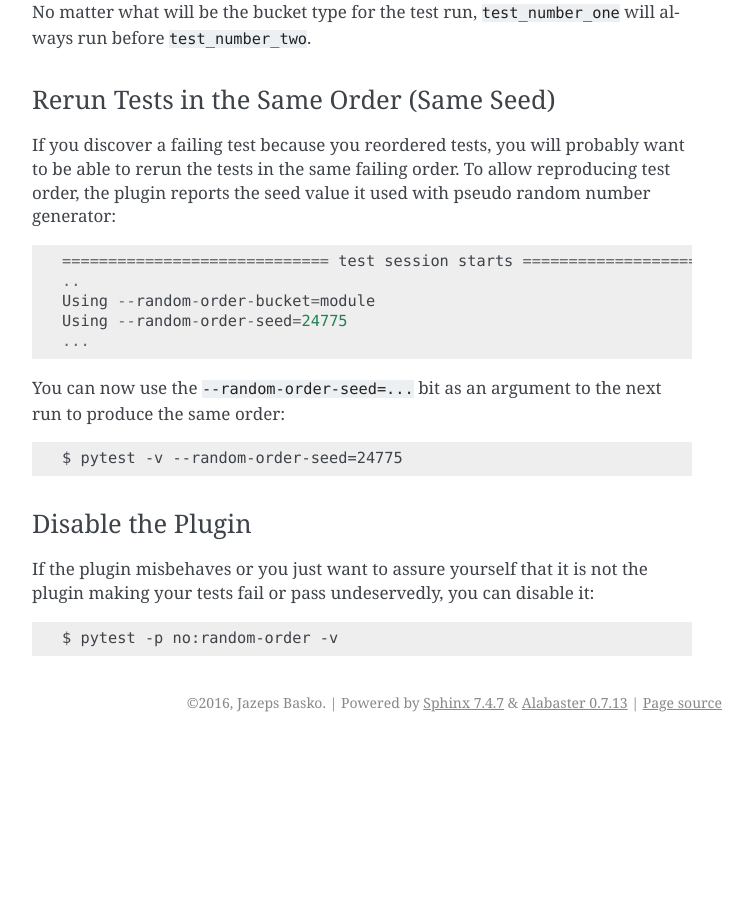
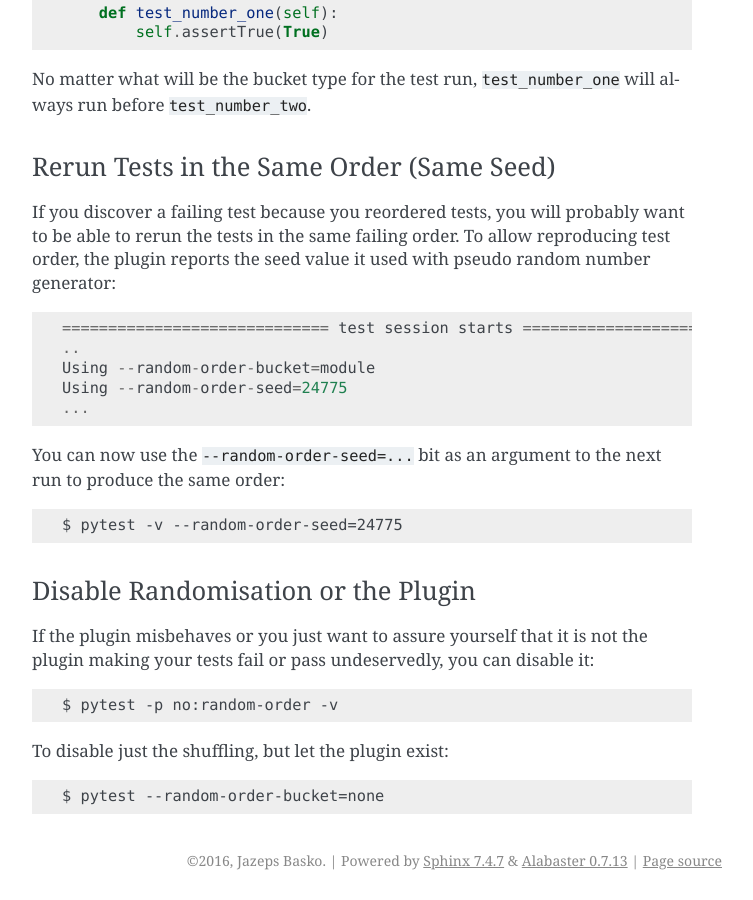
Before and after one commit to pytest-dev/pytest-random-order, a Sphinx documentation site: the page built from docs/index.rst, in a window 1280 px wide and 900 px high, scrolled down 2657 px. Shown: the whole window, without its empty margins (388-1141 px from the left). Built offline with Sphinx 7.4.7, drawn with Linux system fonts in a browser that asks for light colours; before the commit the page ends 3399 px from its top, so only the background shows below that; some of the changed text lies outside the part shown.

Commit message:
#23 - Allow disabling shuffling with --random-order-bucket=none (#24)

```diff
--- a/docs/index.rst
+++ b/docs/index.rst
@@ -26,7 +26,7 @@
     $ pytest -v
 
 To change the level of randomness allowed, run pytest with ``--random-order-bucket=<bucket-type>`` option
-where ``<bucket-type>`` can be ``class``, ``module``, ``package``, or ``global``:
+where ``<bucket-type>`` can be ``class``, ``module``, ``package``, ``global``, or ``none``:
 
 ::
 
@@ -66,6 +66,9 @@
 
 global
     All tests fall in the same bucket, full randomness, tests probably take longer to run.
+
+none
+    Disable shuffling.
 
 If you have three buckets of tests ``A``, ``B``, and ``C`` with three tests ``1`` and ``2``, and ``3`` in each of them,
 then one of many potential orderings that non-global randomisation can produce could be:
@@ -148,8 +151,8 @@
     $ pytest -v --random-order-seed=24775
 
 
-Disable the Plugin
-++++++++++++++++++
+Disable Randomisation or the Plugin
++++++++++++++++++++++++++++++++++++
 
 If the plugin misbehaves or you just want to assure yourself that it is not the plugin making your tests fail or
 pass undeservedly, you can disable it:
@@ -157,3 +160,9 @@
 ::
 
     $ pytest -p no:random-order -v
+
+To disable just the shuffling, but let the plugin exist:
+
+::
+
+    $ pytest --random-order-bucket=none
```
Also changed, not shown: 4 other files.
